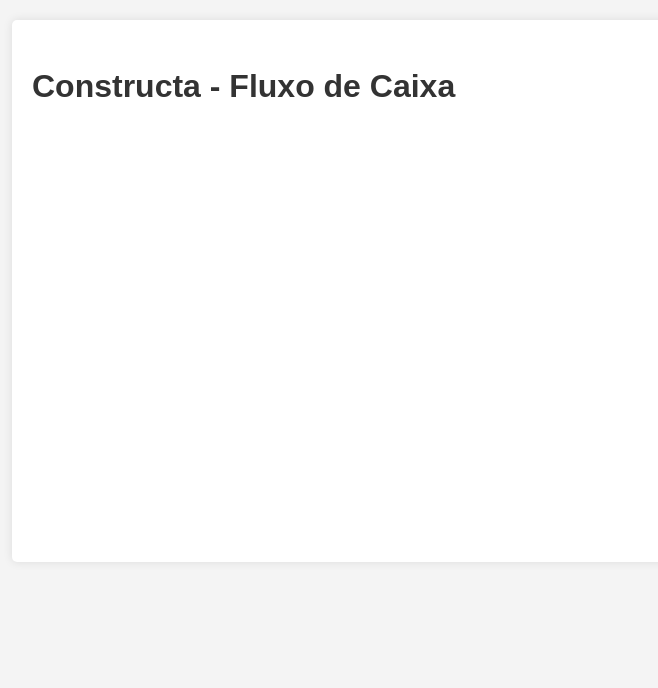
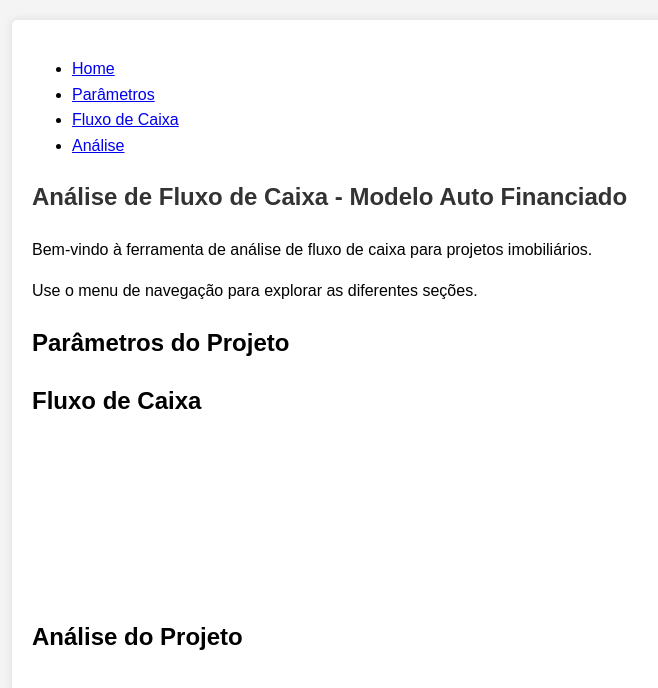
Before and after one commit to yohangoffermann/maestro, a plain HTML site: page index.html in a window 1280 px wide. Shown: the whole page, without its empty margins (208-866 px from the left). Drawn offline with nearby package versions, Linux system fonts and the light colour scheme.

Commit message:
Update index.html

```diff
--- a/index.html
+++ b/index.html
@@ -3,21 +3,47 @@
 <head>
     <meta charset="UTF-8">
     <meta name="viewport" content="width=device-width, initial-scale=1.0">
-    <title>Constructa - Fluxo de Caixa</title>
+    <title>Análise de Fluxo de Caixa</title>
     <link rel="stylesheet" href="css/style.css">
+    <script src="https://cdn.jsdelivr.net/npm/chart.js"></script>
 </head>
 <body>
     <div id="app">
-        <h1>Constructa - Fluxo de Caixa</h1>
-        <div id="parametros">
-            <!-- Inputs serão adicionados via JavaScript -->
-        </div>
-        <div id="resultados">
-            <canvas id="grafico"></canvas>
-            <div id="analise"></div>
-        </div>
+        <nav>
+            <ul>
+                <li><a href="#home" data-section="home">Home</a></li>
+                <li><a href="#parametros" data-section="parametros">Parâmetros</a></li>
+                <li><a href="#fluxo-caixa" data-section="fluxo-caixa">Fluxo de Caixa</a></li>
+                <li><a href="#analise" data-section="analise">Análise</a></li>
+            </ul>
+        </nav>
+
+        <main>
+            <section id="home">
+                <h1>Análise de Fluxo de Caixa - Modelo Auto Financiado</h1>
+                <p>Bem-vindo à ferramenta de análise de fluxo de caixa para projetos imobiliários.</p>
+                <p>Use o menu de navegação para explorar as diferentes seções.</p>
+            </section>
+
+            <section id="parametros">
+                <h2>Parâmetros do Projeto</h2>
+                <form id="parametrosForm"></form>
+            </section>
+
+            <section id="fluxo-caixa">
+                <h2>Fluxo de Caixa</h2>
+                <canvas id="fluxoCaixaChart"></canvas>
+                <table id="fluxoCaixaTable"></table>
+            </section>
+
+            <section id="analise">
+                <h2>Análise do Projeto</h2>
+                <div id="metricas"></div>
+                <div id="analiseDetalhada"></div>
+            </section>
+        </main>
     </div>
-    <script src="https://cdn.jsdelivr.net/npm/chart.js"></script>
-    <script src="js/main.js"></script>
+
+    <script src="js/main.js" type="module"></script>
 </body>
 </html>
```
